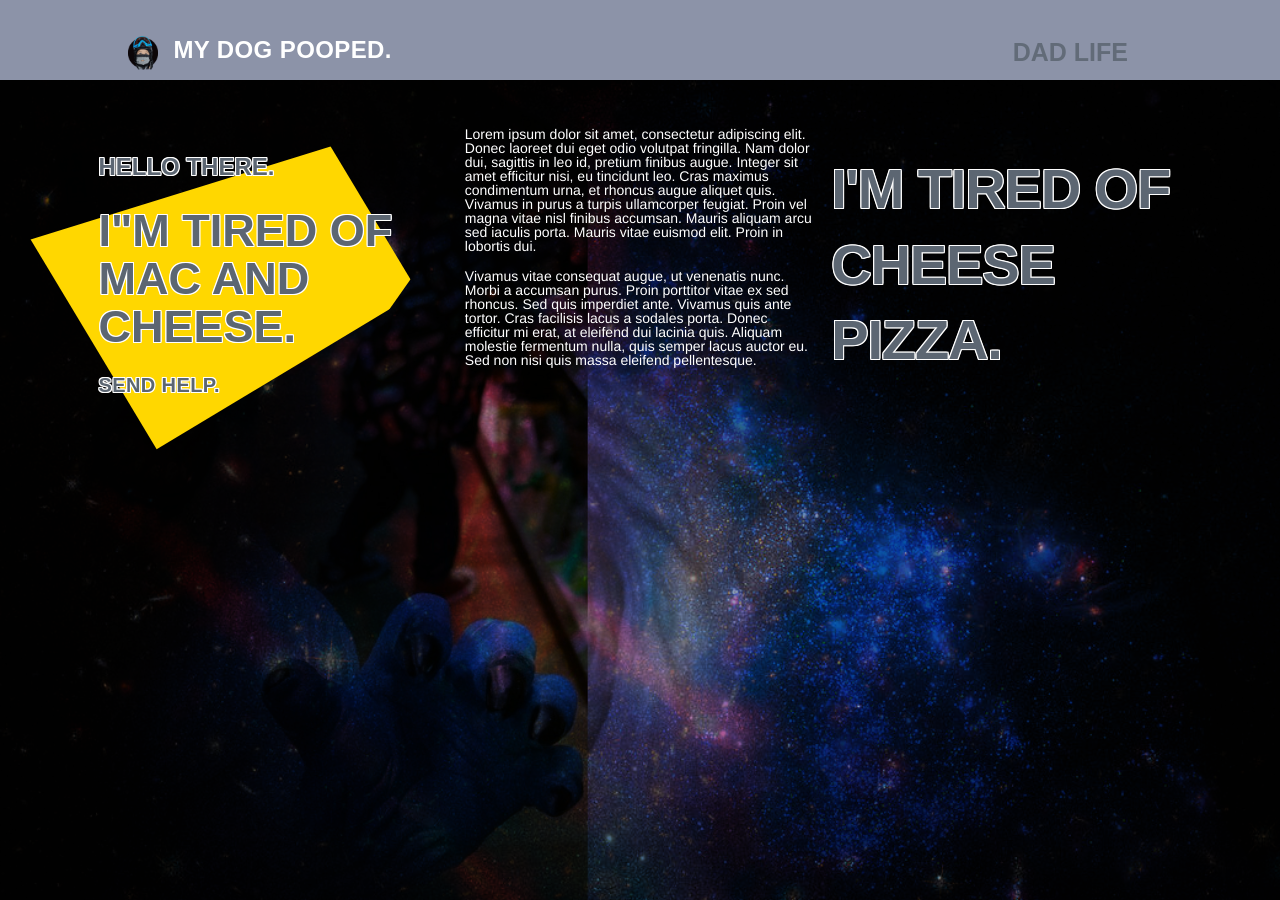
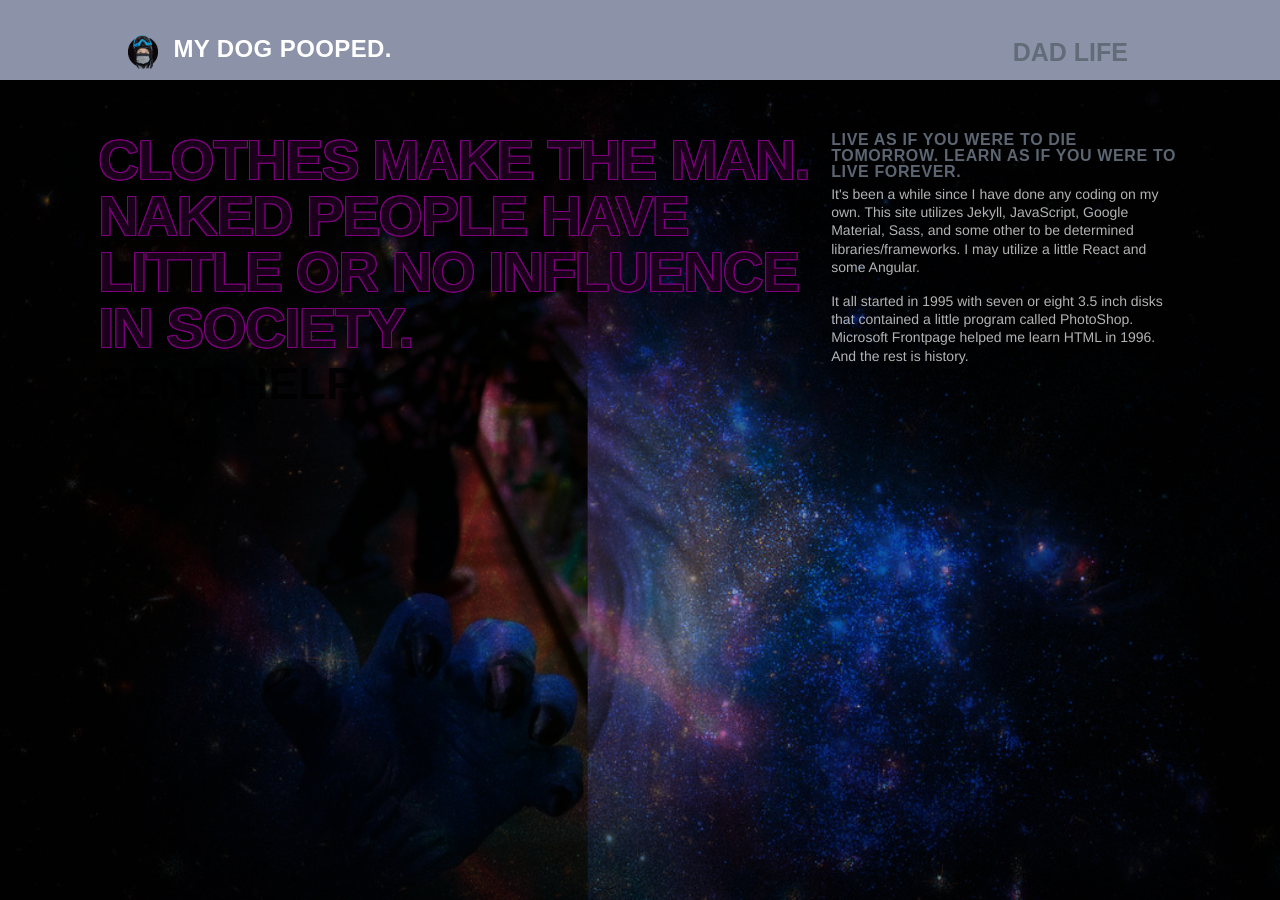
Before and after one commit to GNARGNARDAVE/gnargnardave.github.io, a Jekyll site: the page built from index.md, in a window 1280 px wide. Built offline with Jekyll 4.4.1, drawn with Linux system fonts in a browser that asks for light colours; some web fonts are replaced.

Commit message:
Add content

```diff
--- a/_includes/components/home_page.html
+++ b/_includes/components/home_page.html
@@ -1,21 +1,26 @@
 
 <div class="home-page-ctr">
 	<div class="mdl-grid">
-		<div class="mdl-cell mdl-cell--12-col-phone mdl-cell--4-col-tablet mdl-cell--4-col-desktop home-text">
+		<div class="mdl-cell
+			mdl-cell--12-col-phone
+			mdl-cell--12-col-tablet
+			mdl-cell--8-col-desktop
+			home-text">
 			<div class="home-text-big">
-				<h4>Hello there.</h4>
-				<h2>I"m tired of Mac and Cheese.</h2>
-				<h5>Send Help.</h5>
+				<h1 class="purple">Clothes make the man. Naked people have little or no influence in society.</h1>
+				<h2>Send Help.</h2>
 			</div>
-			<div class="eighty-square"></div>
+			<!--<div class="eighty-square"></div>-->
 		</div>
-		<div class="mdl-cell mdl-cell--12-col-phone mdl-cell--4-col-tablet mdl-cell--4-col-desktop">
-			<p>Lorem ipsum dolor sit amet, consectetur adipiscing elit. Donec laoreet dui eget odio volutpat fringilla. Nam dolor dui, sagittis in leo id, pretium finibus augue. Integer sit amet efficitur nisi, eu tincidunt leo. Cras maximus condimentum urna, et rhoncus augue aliquet quis. Vivamus in purus a turpis ullamcorper feugiat. Proin vel magna vitae nisl finibus accumsan. Mauris aliquam arcu sed iaculis porta. Mauris vitae euismod elit. Proin in lobortis dui.</p>
-
-			<p>Vivamus vitae consequat augue, ut venenatis nunc. Morbi a accumsan purus. Proin porttitor vitae ex sed rhoncus. Sed quis imperdiet ante. Vivamus quis ante tortor. Cras facilisis lacus a sodales porta. Donec efficitur mi erat, at eleifend dui lacinia quis. Aliquam molestie fermentum nulla, quis semper lacus auctor eu. Sed non nisi quis massa eleifend pellentesque.</p>
-		</div>
-		<div class="mdl-cell mdl-cell--12-col-phone mdl-cell--4-col-tablet mdl-cell--4-col-desktop home-text-big">
-			<h1>I'm tired of Cheese Pizza.</h1>
+		<div class="mdl-cell
+			mdl-cell--12-col-phone
+			mdl-cell--12-col-tablet
+			mdl-cell--4-col-desktop">
+			<h6>Live as if you were to die tomorrow. Learn as if you were to live forever.</h6>
+			<p>It's been a while since I have done any coding on my own. This site utilizes Jekyll, JavaScript, Google
+				Material, Sass, and some other to be determined libraries/frameworks. I may utilize a little React and
+			some Angular.</p>
+			<p>It all started in 1995 with seven or eight 3.5 inch disks that contained a little program called PhotoShop.  Microsoft Frontpage helped me learn HTML in 1996.  And the rest is history.</p>
 		</div>
 	</div>
 </div>
--- a/_sass/_core.scss
+++ b/_sass/_core.scss
@@ -9,6 +9,8 @@ h1, h2, h3, h4, h5, h6 {
 	font-family: $typekit;
 	text-transform: uppercase;
 	font-weight: 700;
+	line-height: 1em;
+	margin: 5px 0;
 }
 
 a {
@@ -18,7 +20,7 @@ a {
 
 p, div {
 	font-weight: 400;
-	line-height: 1em;
+	line-height: 1.3em;
 }
 
 img {
--- a/_sass/_homepage.scss
+++ b/_sass/_homepage.scss
@@ -1,19 +1,20 @@
 
 .mdl-layout__content {
-
 	.page-content {
-		background-image: url('/img/stsci-h-p1930a-f-3213x2836.jpg'),url('/img/frontier_macsj0717.jpg'), url('/img/yeti.jpg');
+		background-image:
+			url('/img/stsci-h-p1930a-f-3213x2836.jpg'),
+			url('/img/frontier_macsj0717.jpg'),
+			url('/img/yeti.jpg');
 		background-size: cover;
 		background-repeat: no-repeat;
 		background-position: 0 0;
 		background-blend-mode: multiply;
 
 		p {
-			color: #fff;
+			color: rgba(255,255,255,.7);
 		}
 	}
 }
-
 
 .home-page-ctr {
 	min-height: 90vh;
@@ -23,8 +24,15 @@
 		z-index: 2;
 
 		h1, h2, h3, h4, h5, h6 {
-			@include stroke(1, #fff);
+			color: rgba(0,0,0,.8);
 		}
+
+		.purple {
+			@include stroke(1, purple);
+		}
+	}
+
+	.mdl-cell {
 
 	}
 
```
